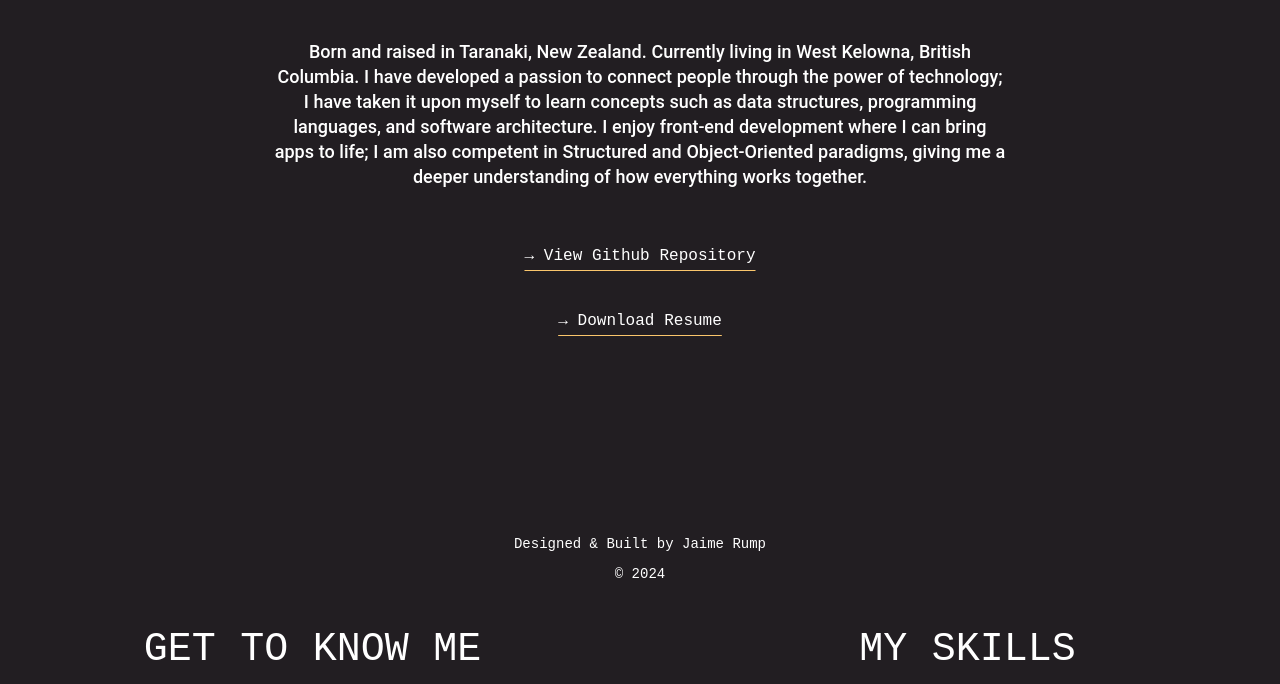
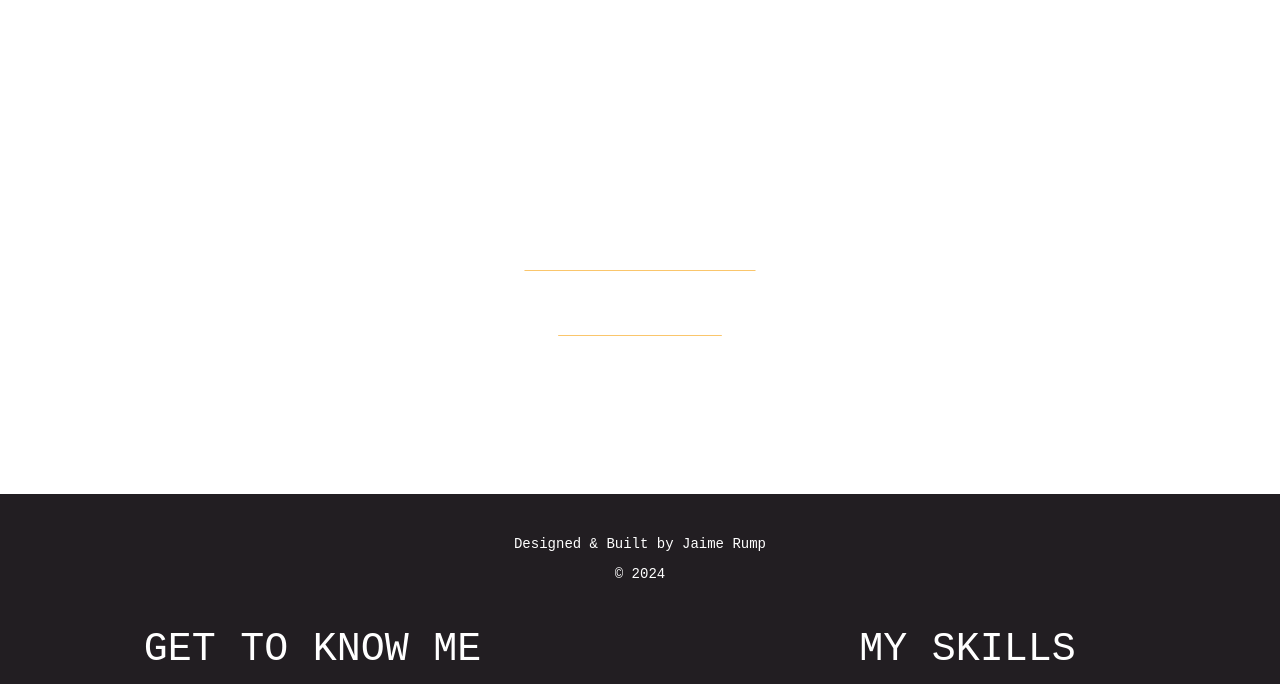
Before and after one commit to rumpy752/Portfolio, a plain HTML site: page index2.html in a window 1280 px wide. Shown: the part 196-880 px from the top of the page. Drawn offline with nearby package versions, Linux system fonts and the light colour scheme.

Commit message:
Update style.css

```diff
--- a/style.css
+++ b/style.css
@@ -102,7 +102,7 @@ nav {
 .row_intro {
     min-height: 600px;
     height: auto; /* adjust this value to your desired height */
-    background-color: #221E22;
+    background-color: #FFFFFF;
     width: 100%;
     padding: 30px;
     margin: 0; /* don't change this !! */
```
